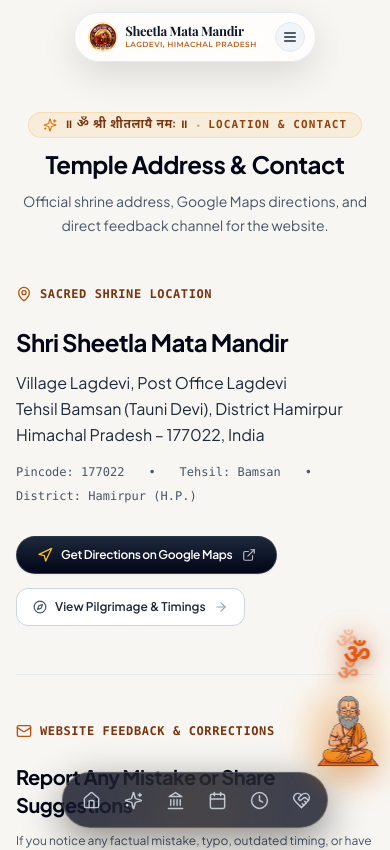
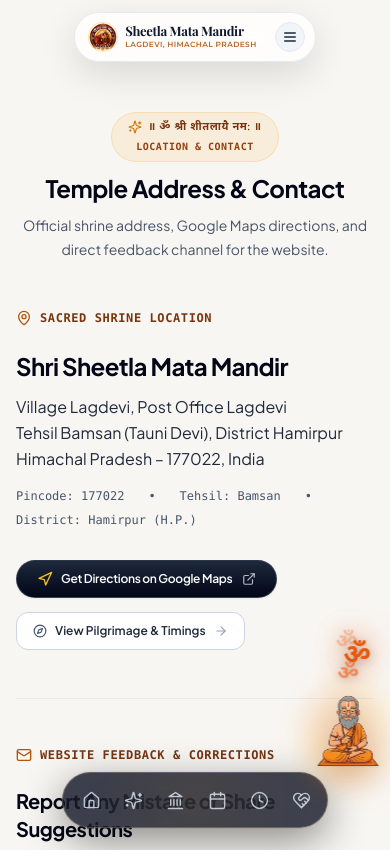
Before and after one commit to harshlagwal/Sheetla-Mata-Mandir-Website, a React (Vite) app: page /contact in a window 390 px wide. Shown: the top 850 px of the page. Built offline with nearby package versions, Linux system fonts and the light colour scheme; a web font is replaced by a local one.

Commit message:
fix(ui): optimize top yellow hero badges for mobile screens in Contact and Village pages

```diff
--- a/src/pages/Contact.tsx
+++ b/src/pages/Contact.tsx
@@ -22,11 +22,13 @@
       <section className="relative px-4 sm:px-6 max-w-[1240px] mx-auto text-center flex flex-col items-center mb-12 sm:mb-16 overflow-hidden">
         <div className="absolute top-0 left-1/2 -translate-x-1/2 w-full max-w-[800px] h-[300px] bg-gradient-to-b from-amber-400/15 via-amber-200/5 to-transparent blur-3xl pointer-events-none -z-10" />
 
-        <div className="inline-flex items-center gap-2 px-3.5 py-1 rounded-full bg-amber-500/10 border border-amber-500/20 text-amber-900 text-xs font-semibold mb-3 backdrop-blur-xs shadow-2xs">
-          <Sparkles className="w-3.5 h-3.5 text-amber-600 shrink-0" />
-          <span className="font-hindi tracking-wider">॥ ॐ श्री शीतलायै नमः ॥</span>
-          <span className="text-amber-800/40">•</span>
-          <span className="text-[11px] font-mono tracking-widest uppercase text-amber-800">
+        <div className="inline-flex flex-col sm:flex-row items-center justify-center gap-1 sm:gap-2 px-4 sm:px-3.5 py-1.5 sm:py-1 rounded-full bg-amber-500/10 border border-amber-500/20 text-amber-900 text-xs font-semibold mb-3 backdrop-blur-xs shadow-2xs text-center max-w-full">
+          <div className="inline-flex items-center gap-1.5 whitespace-nowrap">
+            <Sparkles className="w-3.5 h-3.5 text-amber-600 shrink-0" />
+            <span className="font-hindi tracking-wider text-[11px] sm:text-xs">॥ ॐ श्री शीतलायै नमः ॥</span>
+          </div>
+          <span className="hidden sm:inline text-amber-800/40 shrink-0">•</span>
+          <span className="text-[10px] sm:text-[11px] font-mono tracking-wider sm:tracking-widest uppercase text-amber-800 whitespace-nowrap">
             {isHindi ? 'स्थान एवं संपर्क' : 'LOCATION & CONTACT'}
           </span>
         </div>
--- a/src/pages/Village.tsx
+++ b/src/pages/Village.tsx
@@ -78,11 +78,13 @@
         <LotusWatermark position="bottom-left" size="lg" opacity={0.06} mirrored />
         <div className="absolute top-0 left-1/2 -translate-x-1/2 w-full max-w-[800px] h-[300px] bg-gradient-to-b from-amber-400/15 via-amber-200/5 to-transparent blur-3xl pointer-events-none -z-10" />
 
-        <div className="inline-flex items-center gap-2 px-3.5 py-1 rounded-full bg-amber-500/10 border border-amber-500/20 text-amber-900 text-xs font-semibold mb-3 backdrop-blur-xs shadow-2xs">
-          <Sparkles className="w-3.5 h-3.5 text-amber-600 shrink-0" />
-          <span className="font-hindi tracking-wider">॥ ॐ श्री शीतलायै नमः ॥</span>
-          <span className="text-amber-800/40">•</span>
-          <span className="text-[11px] font-mono tracking-widest uppercase text-amber-800">
+        <div className="inline-flex flex-col sm:flex-row items-center justify-center gap-1 sm:gap-2 px-4 sm:px-3.5 py-1.5 sm:py-1 rounded-full bg-amber-500/10 border border-amber-500/20 text-amber-900 text-xs font-semibold mb-3 backdrop-blur-xs shadow-2xs text-center max-w-full">
+          <div className="inline-flex items-center gap-1.5 whitespace-nowrap">
+            <Sparkles className="w-3.5 h-3.5 text-amber-600 shrink-0" />
+            <span className="font-hindi tracking-wider text-[11px] sm:text-xs">॥ ॐ श्री शीतलायै नमः ॥</span>
+          </div>
+          <span className="hidden sm:inline text-amber-800/40 shrink-0">•</span>
+          <span className="text-[10px] sm:text-[11px] font-mono tracking-wider sm:tracking-widest uppercase text-amber-800 whitespace-nowrap">
             {isHindi ? 'ग्राम पुरातात्विक अभिलेख' : 'VILLAGE ARCHIVAL RECORD'}
           </span>
         </div>
```
